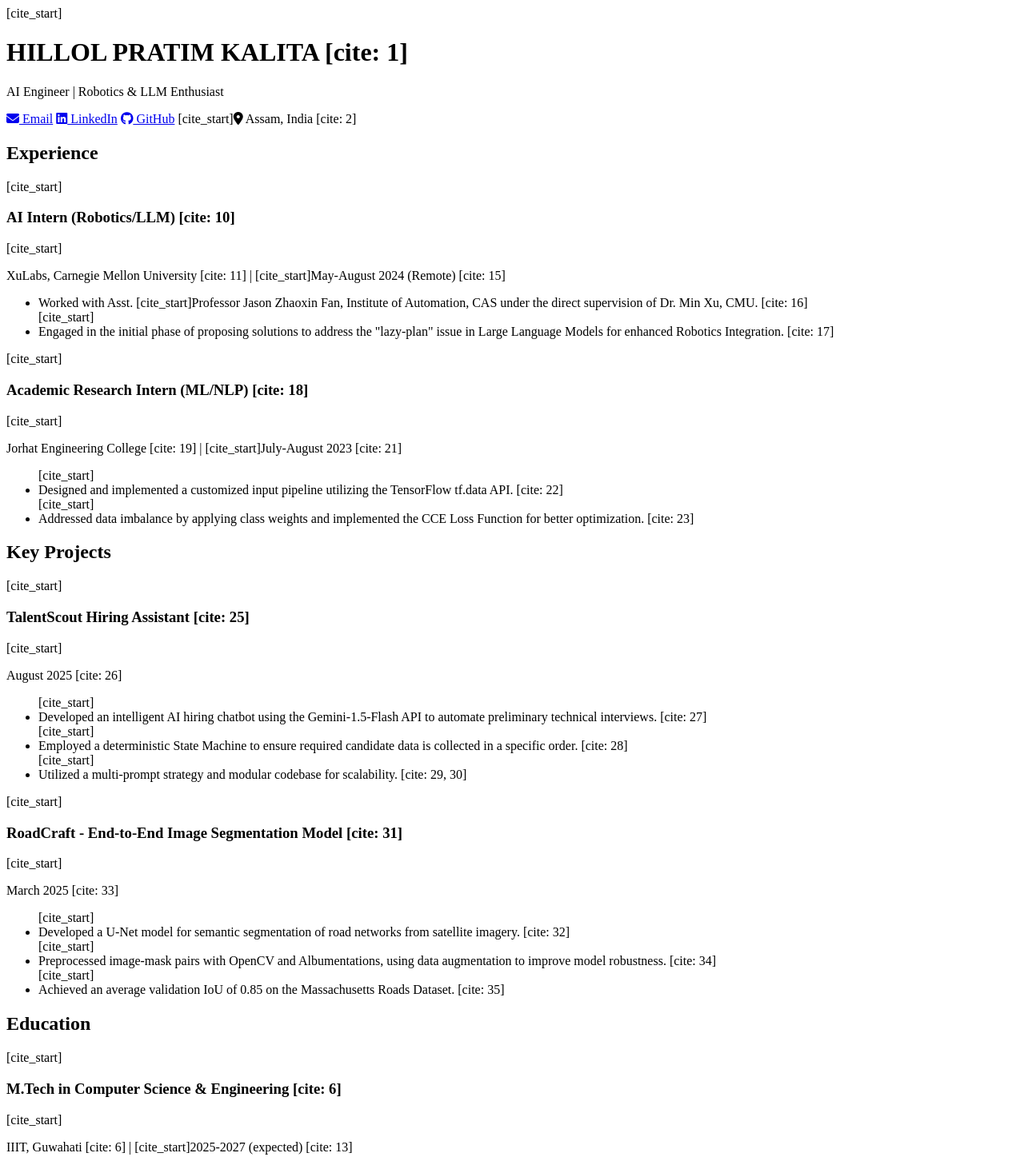
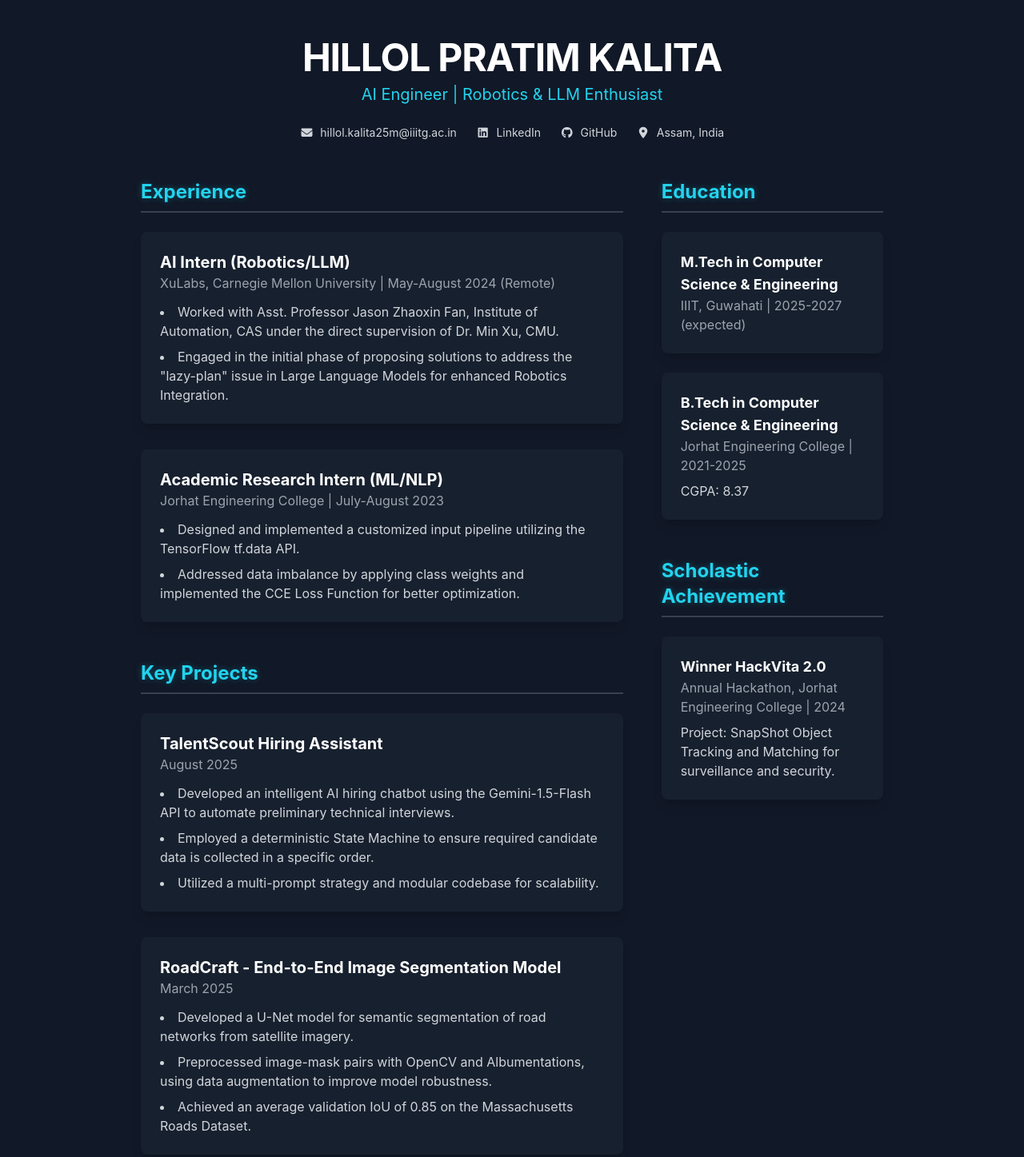
Before and after one commit to ringerH/ringerH.github.io, a plain HTML site: page index.html in a window 1280 px wide. Shown: the top 1447 px of the page at 80% size. Drawn offline with nearby package versions, Linux system fonts and the light colour scheme; a web font is replaced by a local one.

Commit message:
Improved layout

```diff
--- a/index.html
+++ b/index.html
@@ -4,95 +4,151 @@
     <meta charset="UTF-8">
     <meta name="viewport" content="width=device-width, initial-scale=1.0">
     <title>Hillol Pratim Kalita | AI Engineer</title>
-    <link rel="stylesheet" href="styles.css">
+    <!-- Tailwind CSS for modern styling -->
+    <script src="https://cdn.tailwindcss.com"></script>
+    <!-- Font Awesome for icons -->
     <link rel="stylesheet" href="https://cdnjs.cloudflare.com/ajax/libs/font-awesome/6.5.2/css/all.min.css">
+    <!-- Google Fonts: Inter -->
+    <link rel="preconnect" href="https://fonts.googleapis.com">
+    <link rel="preconnect" href="https://fonts.gstatic.com" crossorigin>
+    <link href="https://fonts.google.com/specimen/Inter?query=inter" rel="stylesheet">
+    <style>
+        /* Applying a modern, clean font */
+        body {
+            font-family: 'Inter', -apple-system, BlinkMacSystemFont, "Segoe UI", Roboto, Helvetica, Arial, sans-serif;
+        }
+        /* A subtle glow for section titles */
+        .section-title {
+            text-shadow: 0 0 8px rgba(34, 211, 238, 0.3);
+        }
+    </style>
 </head>
-<body>
+<body class="bg-gray-900 text-gray-300">
 
-    <div class="container">
-        <header>
-            [cite_start]<h1 class="name">HILLOL PRATIM KALITA [cite: 1]</h1>
-            <p class="tagline">AI Engineer | Robotics & LLM Enthusiast</p>
-            <div class="contact-info">
-                <a href="mailto:hillol.klaita25m@iiitg.ac.in"><i class="fas fa-envelope"></i> Email</a>
-                <a href="#"><i class="fab fa-linkedin"></i> LinkedIn</a>
-                <a href="#"><i class="fab fa-github"></i> GitHub</a>
-                [cite_start]<span><i class="fas fa-map-marker-alt"></i> Assam, India [cite: 2]</span>
+    <!-- Main container with padding and max-width for readability -->
+    <div class="container max-w-5xl mx-auto p-4 sm:p-8 lg:p-12">
+
+        <!-- Header Section -->
+        <header class="text-center mb-12">
+            <h1 class="text-4xl sm:text-5xl font-bold text-white tracking-tight">HILLOL PRATIM KALITA</h1>
+            <p class="mt-2 text-lg sm:text-xl text-cyan-400">AI Engineer | Robotics & LLM Enthusiast</p>
+
+            <!-- Contact information with icons and hover effects -->
+            <div class="mt-6 flex justify-center items-center flex-wrap gap-4 sm:gap-6 text-sm">
+                <a href="mailto:hillol.kalita25m@iiitg.ac.in" class="flex items-center gap-2 hover:text-cyan-400 transition-colors duration-300">
+                    <i class="fas fa-envelope fa-fw"></i>
+                    <!-- Corrected email typo -->
+                    <span>hillol.kalita25m@iiitg.ac.in</span>
+                </a>
+                <!-- NOTE: Add your LinkedIn URL here -->
+                <a href="#" class="flex items-center gap-2 hover:text-cyan-400 transition-colors duration-300">
+                    <i class="fab fa-linkedin fa-fw"></i>
+                    <span>LinkedIn</span>
+                </a>
+                <!-- NOTE: Add your GitHub URL here -->
+                <a href="#" class="flex items-center gap-2 hover:text-cyan-400 transition-colors duration-300">
+                    <i class="fab fa-github fa-fw"></i>
+                    <span>GitHub</span>
+                </a>
+                <span class="flex items-center gap-2">
+                    <i class="fas fa-map-marker-alt fa-fw"></i>
+                    <span>Assam, India</span>
+                </span>
             </div>
         </header>
 
         <main>
+            <!-- A two-column grid for better layout on larger screens -->
+            <div class="grid grid-cols-1 lg:grid-cols-3 gap-12">
+
+                <!-- Left Column: Experience and Projects -->
+                <div class="lg:col-span-2 space-y-12">
+
+                    <!-- Experience Section -->
                     <section id="experience">
-                <h2>Experience</h2>
-                <article class="card">
-                    [cite_start]<h3>AI Intern (Robotics/LLM) [cite: 10]</h3>
-                    [cite_start]<p class="sub-heading">XuLabs, Carnegie Mellon University [cite: 11] | [cite_start]May-August 2024 (Remote) [cite: 15]</p>
-                    <ul>
-                        <li>Worked with Asst. [cite_start]Professor Jason Zhaoxin Fan, Institute of Automation, CAS under the direct supervision of Dr. Min Xu, CMU. [cite: 16]</li>
-                        [cite_start]<li>Engaged in the initial phase of proposing solutions to address the "lazy-plan" issue in Large Language Models for enhanced Robotics Integration. [cite: 17]</li>
+                        <h2 class="text-2xl font-bold text-cyan-400 mb-6 border-b-2 border-gray-700 pb-2 section-title">Experience</h2>
+                        <div class="space-y-8">
+                            <article class="bg-gray-800/50 p-6 rounded-lg shadow-lg hover:shadow-cyan-500/20 transition-shadow duration-300">
+                                <h3 class="text-xl font-bold text-white">AI Intern (Robotics/LLM)</h3>
+                                <p class="sub-heading text-gray-400 mb-3">XuLabs, Carnegie Mellon University | May-August 2024 (Remote)</p>
+                                <ul class="list-disc list-inside text-gray-300 space-y-2">
+                                    <li>Worked with Asst. Professor Jason Zhaoxin Fan, Institute of Automation, CAS under the direct supervision of Dr. Min Xu, CMU.</li>
+                                    <li>Engaged in the initial phase of proposing solutions to address the "lazy-plan" issue in Large Language Models for enhanced Robotics Integration.</li>
                                 </ul>
                             </article>
-                <article class="card">
-                    [cite_start]<h3>Academic Research Intern (ML/NLP) [cite: 18]</h3>
-                    [cite_start]<p class="sub-heading">Jorhat Engineering College [cite: 19] | [cite_start]July-August 2023 [cite: 21]</p>
-                    <ul>
-                        [cite_start]<li>Designed and implemented a customized input pipeline utilizing the TensorFlow tf.data API. [cite: 22]</li>
-                        [cite_start]<li>Addressed data imbalance by applying class weights and implemented the CCE Loss Function for better optimization. [cite: 23]</li>
+                            <article class="bg-gray-800/50 p-6 rounded-lg shadow-lg hover:shadow-cyan-500/20 transition-shadow duration-300">
+                                <h3 class="text-xl font-bold text-white">Academic Research Intern (ML/NLP)</h3>
+                                <p class="sub-heading text-gray-400 mb-3">Jorhat Engineering College | July-August 2023</p>
+                                <ul class="list-disc list-inside text-gray-300 space-y-2">
+                                    <li>Designed and implemented a customized input pipeline utilizing the TensorFlow tf.data API.</li>
+                                    <li>Addressed data imbalance by applying class weights and implemented the CCE Loss Function for better optimization.</li>
                                 </ul>
                             </article>
+                        </div>
                     </section>
 
+                    <!-- Projects Section -->
                     <section id="projects">
-                <h2>Key Projects</h2>
-                <article class="card">
-                    [cite_start]<h3>TalentScout Hiring Assistant [cite: 25]</h3>
-                     [cite_start]<p class="sub-heading">August 2025 [cite: 26]</p>
-                    <ul>
-                        [cite_start]<li>Developed an intelligent AI hiring chatbot using the Gemini-1.5-Flash API to automate preliminary technical interviews. [cite: 27]</li>
-                        [cite_start]<li>Employed a deterministic State Machine to ensure required candidate data is collected in a specific order. [cite: 28]</li>
-                        [cite_start]<li>Utilized a multi-prompt strategy and modular codebase for scalability. [cite: 29, 30]</li>
+                        <h2 class="text-2xl font-bold text-cyan-400 mb-6 border-b-2 border-gray-700 pb-2 section-title">Key Projects</h2>
+                        <div class="space-y-8">
+                            <article class="bg-gray-800/50 p-6 rounded-lg shadow-lg hover:shadow-cyan-500/20 transition-shadow duration-300">
+                                <h3 class="text-xl font-bold text-white">TalentScout Hiring Assistant</h3>
+                                <p class="sub-heading text-gray-400 mb-3">August 2025</p>
+                                <ul class="list-disc list-inside text-gray-300 space-y-2">
+                                    <li>Developed an intelligent AI hiring chatbot using the Gemini-1.5-Flash API to automate preliminary technical interviews.</li>
+                                    <li>Employed a deterministic State Machine to ensure required candidate data is collected in a specific order.</li>
+                                    <li>Utilized a multi-prompt strategy and modular codebase for scalability.</li>
                                 </ul>
                             </article>
-                <article class="card">
-                    [cite_start]<h3>RoadCraft - End-to-End Image Segmentation Model [cite: 31]</h3>
-                    [cite_start]<p class="sub-heading">March 2025 [cite: 33]</p>
-                    <ul>
-                        [cite_start]<li>Developed a U-Net model for semantic segmentation of road networks from satellite imagery. [cite: 32]</li>
-                        [cite_start]<li>Preprocessed image-mask pairs with OpenCV and Albumentations, using data augmentation to improve model robustness. [cite: 34]</li>
-                        [cite_start]<li>Achieved an average validation IoU of 0.85 on the Massachusetts Roads Dataset. [cite: 35]</li>
+                            <article class="bg-gray-800/50 p-6 rounded-lg shadow-lg hover:shadow-cyan-500/20 transition-shadow duration-300">
+                                <h3 class="text-xl font-bold text-white">RoadCraft - End-to-End Image Segmentation Model</h3>
+                                <p class="sub-heading text-gray-400 mb-3">March 2025</p>
+                                <ul class="list-disc list-inside text-gray-300 space-y-2">
+                                    <li>Developed a U-Net model for semantic segmentation of road networks from satellite imagery.</li>
+                                    <li>Preprocessed image-mask pairs with OpenCV and Albumentations, using data augmentation to improve model robustness.</li>
+                                    <li>Achieved an average validation IoU of 0.85 on the Massachusetts Roads Dataset.</li>
                                 </ul>
                             </article>
+                        </div>
+                    </section>
+                </div>
+
+                <!-- Right Column: Education and Achievements -->
+                <div class="space-y-12">
+
+                    <!-- Education Section -->
+                    <section id="education">
+                        <h2 class="text-2xl font-bold text-cyan-400 mb-6 border-b-2 border-gray-700 pb-2 section-title">Education</h2>
+                        <div class="space-y-6">
+                             <article class="bg-gray-800/50 p-6 rounded-lg shadow-lg hover:shadow-cyan-500/20 transition-shadow duration-300">
+                                <h3 class="text-lg font-bold text-white">M.Tech in Computer Science & Engineering</h3>
+                                <p class="sub-heading text-gray-400">IIIT, Guwahati | 2025-2027 (expected)</p>
+                            </article>
+                            <article class="bg-gray-800/50 p-6 rounded-lg shadow-lg hover:shadow-cyan-500/20 transition-shadow duration-300">
+                                <h3 class="text-lg font-bold text-white">B.Tech in Computer Science & Engineering</h3>
+                                <p class="sub-heading text-gray-400 mb-2">Jorhat Engineering College | 2021-2025</p>
+                                <p class="text-gray-300">CGPA: 8.37</p>
+                            </article>
+                        </div>
                     </section>
 
-            <section id="education">
-                <h2>Education</h2>
-                 <article class="card">
-                    [cite_start]<h3>M.Tech in Computer Science & Engineering [cite: 6]</h3>
-                    [cite_start]<p class="sub-heading">IIIT, Guwahati [cite: 6] | [cite_start]2025-2027 (expected) [cite: 13]</p>
+                    <!-- Achievements Section -->
+                    <section id="achievements">
+                        <h2 class="text-2xl font-bold text-cyan-400 mb-6 border-b-2 border-gray-700 pb-2 section-title">Scholastic Achievement</h2>
+                         <div class="space-y-6">
+                            <article class="bg-gray-800/50 p-6 rounded-lg shadow-lg hover:shadow-cyan-500/20 transition-shadow duration-300">
+                                <h3 class="text-lg font-bold text-white">Winner HackVita 2.0</h3>
+                                <p class="sub-heading text-gray-400 mb-2">Annual Hackathon, Jorhat Engineering College | 2024</p>
+                                <p class="text-gray-300">Project: SnapShot Object Tracking and Matching for surveillance and security.</p>
                             </article>
-                <article class="card">
-                    [cite_start]<h3>B.Tech in Computer Science & Engineering [cite: 7]</h3>
-                    [cite_start]<p class="sub-heading">Jorhat Engineering College [cite: 7] | [cite_start]2021-2025 [cite: 14]</p>
-                    <ul>
-                        [cite_start]<li>CGPA: 8.37 [cite: 8]</li>
-                    </ul>
-                </article>
+                        </div>
                     </section>
-
-            <section id="achievements">
-                <h2>Scholastic Achievement</h2>
-                <article class="card">
-                    [cite_start]<h3>Winner HackVita 2.0 [cite: 38]</h3>
-                    [cite_start]<p class="sub-heading">Annual Hackathon, Jorhat Engineering College [cite: 38] | [cite_start]2024 [cite: 37]</p>
-                     <ul>
-                        [cite_start]<li>Project: SnapShot Object Tracking and Matching for surveillance and security. [cite: 39]</li>
-                    </ul>
-                </article>
-            </section>
-
+                </div>
+            </div>
         </main>
 
-        <footer>
+        <!-- Footer Section -->
+        <footer class="text-center mt-16 text-sm text-gray-500">
             <p>&copy; 2025 Hillol Pratim Kalita. All Rights Reserved.</p>
         </footer>
     </div>
```
Lines whose indentation alone changed are shown as unchanged.
